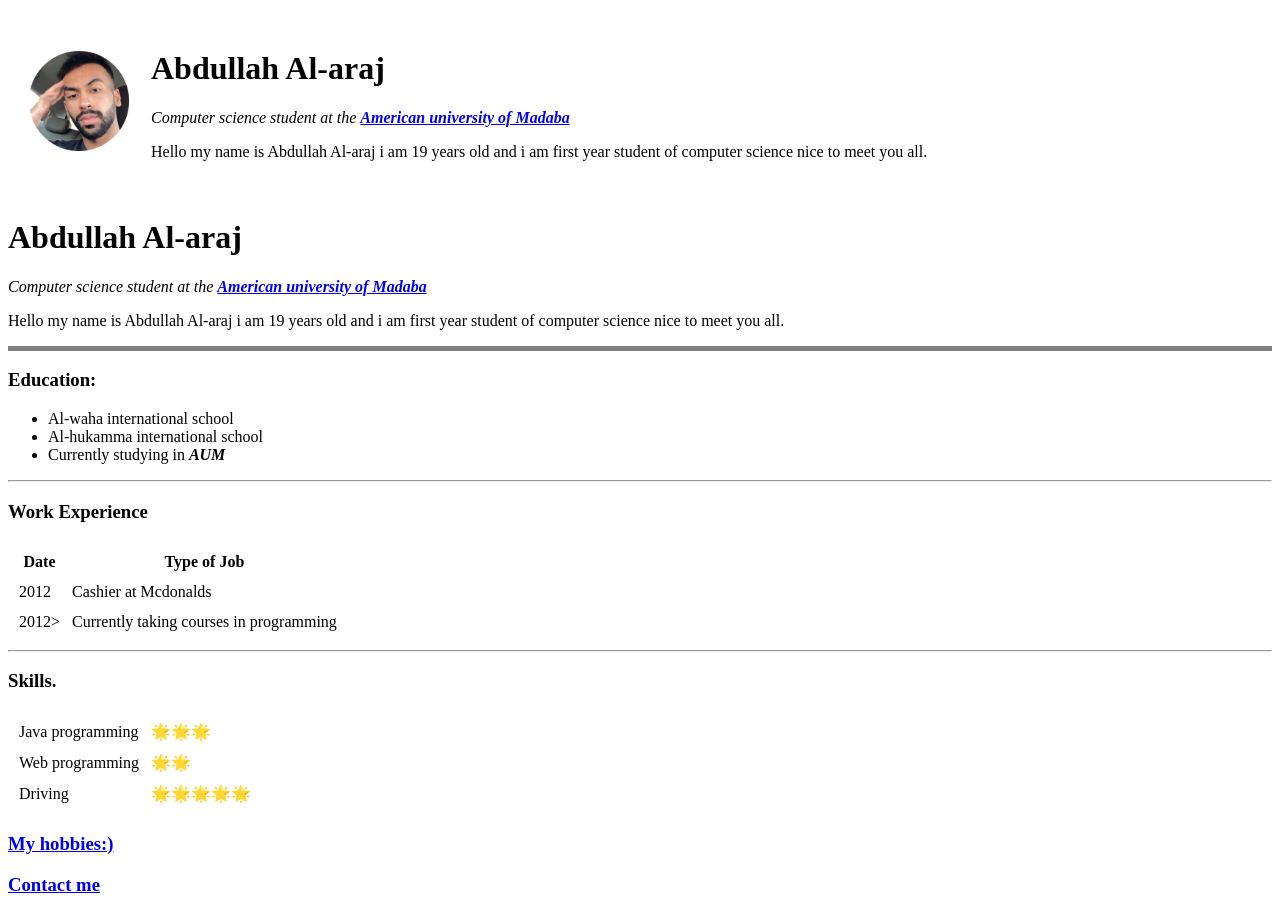
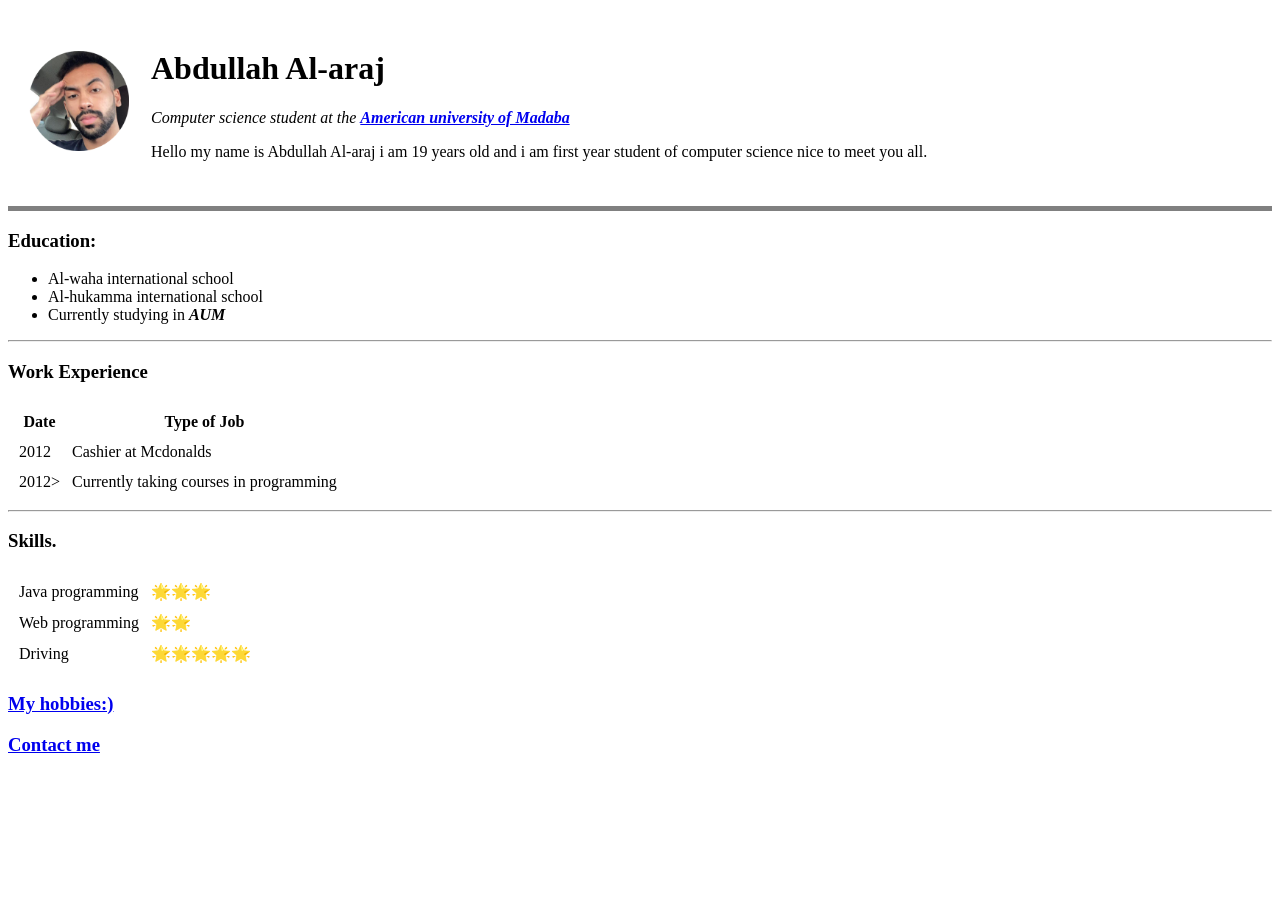
Before and after one commit to AboodVA/CV, a plain HTML site: page index.html in a window 1280 px wide. After the commit the page ends 800 px from the top, so only its background shows below. Drawn offline with Linux system fonts and the light colour scheme.

Commit message:
Update index.html

```diff
--- a/index.html
+++ b/index.html
@@ -16,9 +16,6 @@
         <p>Hello my name is Abdullah Al-araj i am 19 years old and i am first year student of computer science nice to meet you all.</p></td>
     </tr>
   </table>
-  <h1>Abdullah Al-araj</h1>
-  <p><em>Computer science student at the <strong><a href="https://aum.edu.jo/en/">American university of Madaba</a></strong></em></p>
-  <p>Hello my name is Abdullah Al-araj i am 19 years old and i am first year student of computer science nice to meet you all.</p>
 
   <hr size= 5 noshade>
 
```
